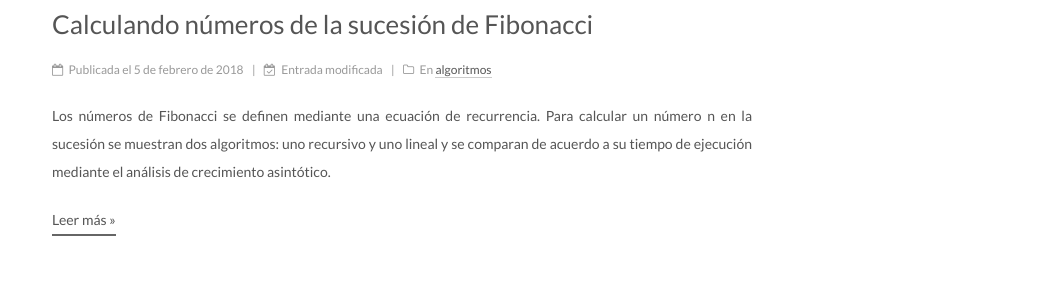
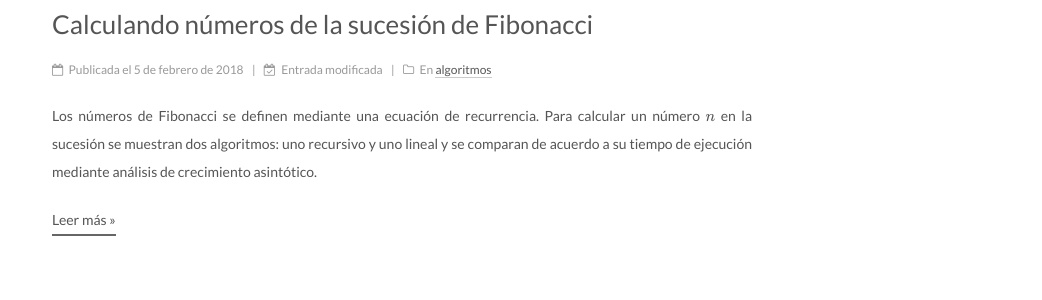
Before and after one commit to cdelfierro/cdelfierro.github.io, a Jekyll site: the page built from index.html, in a window 1280 px wide. Shown: the part 161-461 px from the top of the page, without its empty margins (238-1280 px from the left). Built offline with Jekyll 4.4.1, drawn with Linux system fonts in a browser that asks for light colours; formulas are drawn with MathJax 3; the list of posts is cut into pages by our own code.

Commit message:
Actualiza artículo

```diff
--- a/_posts/2018-02-04-sucesion-de-fibonacci.md
+++ b/_posts/2018-02-04-sucesion-de-fibonacci.md
@@ -1,8 +1,8 @@
 ---
 title: Calculando números de la sucesión de Fibonacci
 description: "Los números de Fibonacci se definen mediante una ecuación de recurrencia.
-Para calcular un número n en la sucesión se muestran dos algoritmos: uno recursivo
-y uno lineal y se comparan de acuerdo a su tiempo de ejecución mediante el análisis
+Para calcular un número \\(n\\) en la sucesión se muestran dos algoritmos: uno recursivo
+y uno lineal y se comparan de acuerdo a su tiempo de ejecución mediante análisis
 de crecimiento asintótico."
 date: 04-02-2018 23:28:03 -0300
 mathjax: true
```
